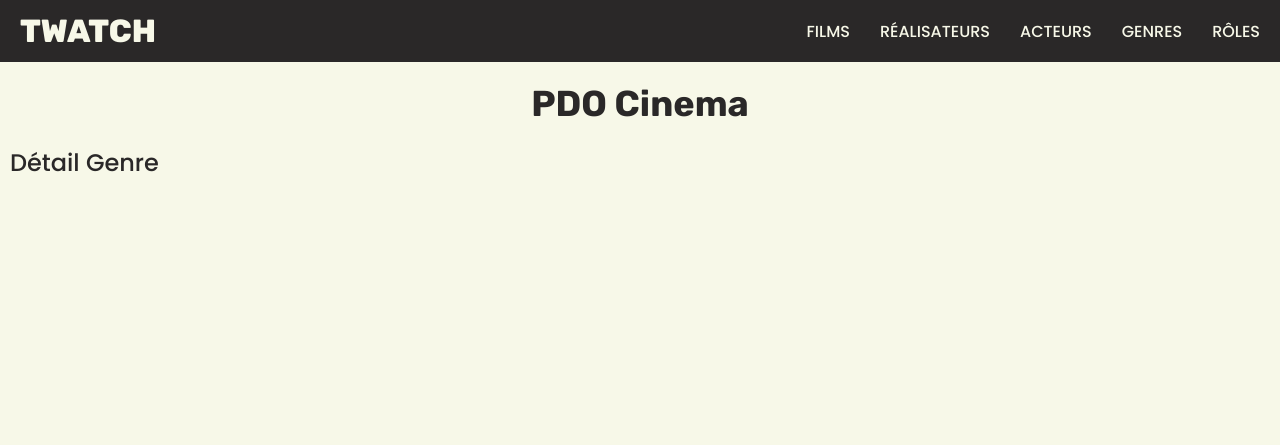
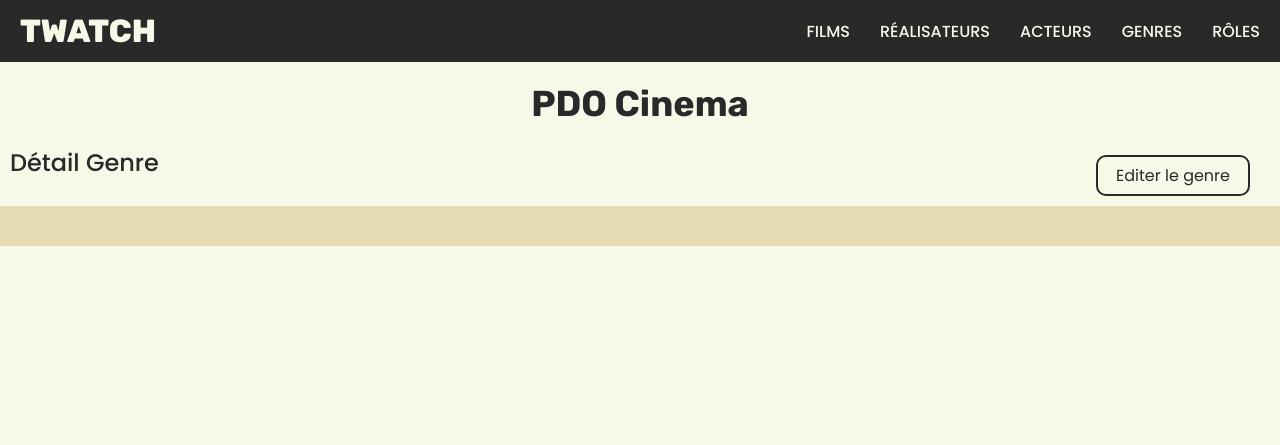
Before and after one commit to ginodalsasso/projet-cinema, a PHP site: page /index.php?action=detailGenre in a window 1280 px wide. Shown: the top 445 px of the page. Run offline with PHP 8.4, Linux system fonts and the light colour scheme; data comes from the database, SQL or seed files in the repository; some libraries are stand-ins or nearby versions.

Commit message:
editGenre form and method

```diff
--- a/controller/GenresController.php
+++ b/controller/GenresController.php
@@ -26,11 +26,11 @@
 ///////////////////////////////////////////////////////DETAILS GENRE
     public function detailGenre($id){
         $pdo = Connect::seConnecter();
-        //exécute la requête détail d'un genre
+        // exécute la requête détail d'un genre
         $requeteDetailGenre = $pdo->prepare("
-            SELECT  g.id_genre, g.nom_genre
-            FROM genre g
-            WHERE g.id_genre = :id
+            SELECT id_genre
+            FROM genre
+            WHERE id_genre = :id
             ");
         $requeteDetailGenre->execute(["id" => $id]);
 
@@ -41,6 +41,7 @@
             INNER JOIN genre g ON gf.id_genre = g.id_genre
             WHERE gf.id_genre = :id
         ");
+
         $requeteGenre->execute(["id" => $id]);
         require "view/detail/detailGenre.php";
     }
@@ -78,4 +79,52 @@
         require "view/forms/addGenre.php";
     }
 
+
+    ///////////////////////////////////////////////////////MODIFICATION DU GENRE
+    public function editGenre($id){
+        $pdo = Connect::seConnecter();
+
+        $choixGenre = $pdo->prepare("
+            SELECT *
+            FROM genre
+            WHERE id_genre = :id
+        ");
+
+        $choixGenre->execute(["id" => $id]);
+
+
+        if(isset($_POST['submit'])){
+            // filtre la valeur insérée dans le formulaire
+            $nomGenre = filter_input(INPUT_POST, "nom_genre", FILTER_SANITIZE_FULL_SPECIAL_CHARS);
+
+            if($nomGenre){
+                //exécute la requête d'édition d'un genre
+                $updateGenre = $pdo->prepare("
+                    UPDATE genre
+                    SET nom_genre = :nom_genre
+                    WHERE id_genre = :id_genre
+                ");
+
+                $updateGenre->execute([
+                    "nom_genre" => $nomGenre,
+                    "id_genre" => $id
+                ]);
+
+
+                // message lors de l'ajout d'un genre
+                $_SESSION['message'] = "<p>Le Genre $nomGenre vient d'être ajouté !</p>";
+
+                // redirection vers la page du nouveau genre
+                header("Location: index.php?action=listGenres");
+                exit;
+            }
+            else { // sinon message de prévention et redirection à l'accueil
+                $_SESSION['message'] = "<p>Le genre n'a pas été modifié !</p>";
+                header("Location: index.php?action=listGenres");
+                exit;
+            }
+        }
+        require "view/forms/editGenre.php";
+    }
+
 }
--- a/view/detail/detailGenre.php
+++ b/view/detail/detailGenre.php
@@ -6,24 +6,32 @@
 $detailGenre = $requeteDetailGenre->fetch();
 $genres = $requeteGenre->fetchAll();?>
 
+
+<span id="add_btn_position">
+    <a class="add_btn" href="index.php?action=editGenre&id=<?= $detailGenre["id_genre"] ?>">Editer le genre</a>
+</span>
 <!--tableau affichant les genres de films -->
-        <?php
-            foreach($genres as $genre) { ?>
-                <tr>
-                    <td>
-                        <a href="index.php?action=detailFilm&id=<?= $genre["id_film"] ?>">
-                        <img src="<?= $genre['affiche']?>" alt="affiche du film"></a>
-                    </td>
-                    <td><?= $genre["titre"] ?></td>
-                    <td><?= $genre["parution"] ?></td>
-                </tr>
-            <?php } ?>
+
+<div class="cards_list">
+    <?php
+        foreach($genres as $genre) { ?>
+            <div class="card_item">
+                <a href="index.php?action=detailFilm&id=<?= $genre["id_film"] ?>">
+                    <figure class="fade_card">
+                        <img src="<?= $genre['affiche']?>" alt="affiche du film">
+                    </figure>
+                </a>
+                <p><?= $genre["titre"] ?></p>
+                <p><?= $genre["parution"] ?></p>
+            </div>
+        <?php } ?>
+</div>
 
 <?php
 
 // Définition des titres pour la vue
 $titre = "Détail Genre";
-$titre_secondaire = "Détail Genre"; //titre variable en fonction de l'acteur
+$titre_secondaire = "Détail Genre"; //titre variable en fonction du genre
 
 //injecter le contenu dans le template > template.php
 $contenu = ob_get_clean();
--- a/view/list/listGenres.php
+++ b/view/list/listGenres.php
@@ -6,11 +6,12 @@
     <a href="index.php?action=addGenre" class="add_btn">Ajouter un genre </a>
 </span>
 
+
 <div class="cards_list">
     <?php
         foreach($requeteGenres->fetchAll() as $genre) { ?>
             <div class="card_item">
-                <a href="index.php?action=detailFilm&id=<?= $genre["id_film"] ?>">
+                <a href="index.php?action=detailGenre&id=<?= $genre["id_film"] ?>">
                     <figure class="fade_card">
                         <img src="<?= $genre['affiche']?>" alt="affiche du film">
                     </figure>
```
Also changed, not shown: view/forms/editGenre.php (+39 -0 lines), 4 other files.
